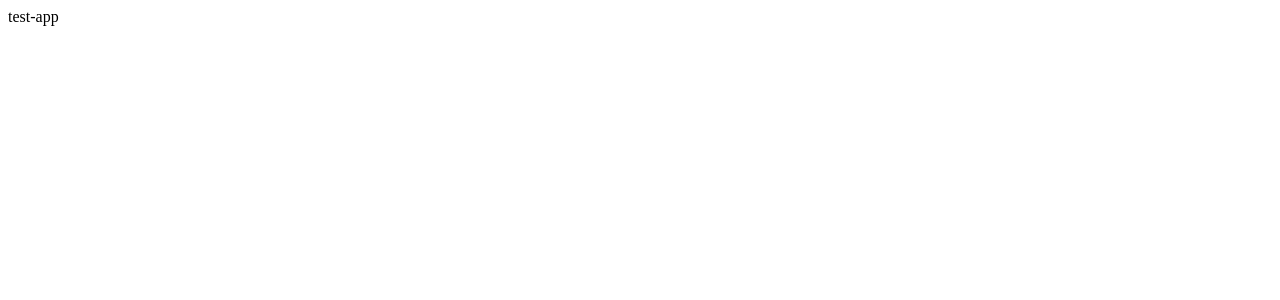
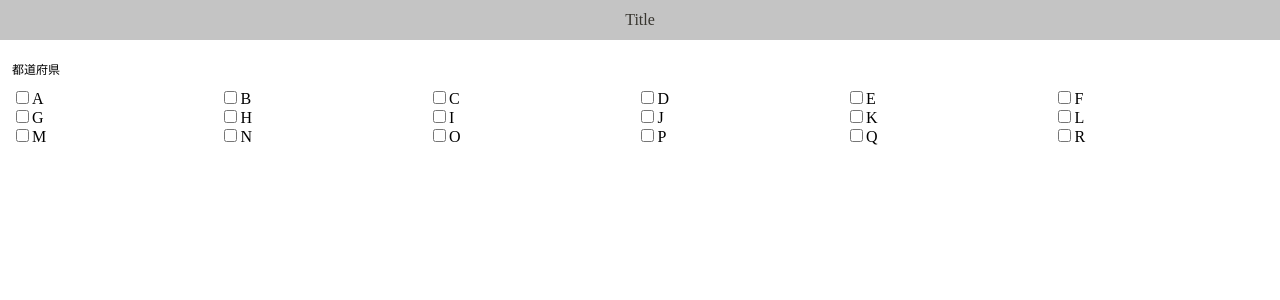
Before and after one commit to takuro-inoue1913/SelectionApp, a React (Create React App) app: page / in a window 1280 px wide. Shown: the top 300 px of the page. Built offline with nearby package versions, Linux system fonts and the light colour scheme.

Commit message:
コーディング中

```diff
--- a/src/App.tsx
+++ b/src/App.tsx
@@ -1,7 +1,20 @@
-import React from "react"
+import React, { useState } from 'react'
+import { Prefectures } from './components/Prefectures'
+import { TopTitle } from './components/TopTitle'
 
-function App() {
-  return <div className="App">test-app</div>
+export const App: React.FC = () => (
+  <main>
+    <section style={topTitleSectionStyle}>
+      <TopTitle title="Title" />
+    </section>
+    <section>
+      <Prefectures />
+    </section>
+  </main>
+)
+
+const topTitleSectionStyle: React.CSSProperties = {
+  display: 'flex',
+  justifyContent: 'center',
+  backgroundColor: '#C4C4C4',
 }
-
-export default App
--- /dev/null
+++ b/src/components/Prefectures.tsx
@@ -0,0 +1,40 @@
+import React, { useEffect, useMemo, useState } from 'react'
+import { AlphabeticalOrderRange } from '../helpers/prefectures'
+// type PrefecturesProps = {
+//   prefectures: string[]
+// }
+
+export const Prefectures: React.FC = () => {
+  const [prefectureLabels, setPrefectureLabels] = useState<string[]>([])
+  useMemo(() => {
+    setPrefectureLabels(AlphabeticalOrderRange('A', 'R'))
+  }, [])
+
+  return (
+    <div style={ContainerStyle}>
+      <p style={titleTextStyle}>都道府県</p>
+      <div>
+        {prefectureLabels.map((label) => (
+          <label htmlFor={label} style={labelStyle} className="mycheckbox">
+            <input type="checkbox" name={label} />
+            {label}
+          </label>
+        ))}
+      </div>
+    </div>
+  )
+}
+
+const ContainerStyle: React.CSSProperties = {
+  padding: '24px 12px',
+}
+
+const titleTextStyle: React.CSSProperties = {
+  fontSize: 12,
+  marginBottom: 12,
+}
+
+const labelStyle: React.CSSProperties = {
+  display: 'inline-block',
+  width: '16.6%',
+}
--- /dev/null
+++ b/src/components/TopTitle.tsx
@@ -0,0 +1,24 @@
+import React from 'react'
+
+type TopTitleProps = {
+  title: string
+}
+
+export const TopTitle: React.FC<TopTitleProps> = ({ title }) => (
+  <div style={topTitleStyle}>
+    <p style={textStyle}>{title}</p>
+  </div>
+)
+
+const topTitleStyle: React.CSSProperties = {
+  width: '100%',
+}
+
+const textStyle: React.CSSProperties = {
+  fontSize: 16,
+  fontWeight: 400,
+  color: '#37352f',
+  padding: '12px 0',
+  margin: '0 auto',
+  textAlign: 'center',
+}
--- /dev/null
+++ b/src/helpers/prefectures.ts
@@ -0,0 +1,16 @@
+
+/**
+ * 指定された範囲の英単語をアルファベット順で返します
+ * @param first
+ * @param last
+ * @returns string[]
+ */
+export function AlphabeticalOrderRange(first: string, last: string) {
+  const firstNum = first.charCodeAt(0)
+  const lastNum = last.charCodeAt(0)
+  const result = []
+  for (let i = firstNum; i <= lastNum; i += 1) {
+    result.push(String.fromCodePoint(i))
+  }
+  return result
+}
--- /dev/null
+++ b/src/index.css
@@ -0,0 +1,3 @@
+@import-normalize; /* bring in normalize.css styles */
+
+/* rest of app styles */
--- a/src/index.tsx
+++ b/src/index.tsx
@@ -1,10 +1,12 @@
-import React from "react"
-import ReactDOM from "react-dom"
-import App from "./App"
+import React from 'react'
+import ReactDOM from 'react-dom'
+import { Reset } from 'styled-reset'
+import { App } from './App'
 
 ReactDOM.render(
   <React.StrictMode>
+    <Reset />
     <App />
   </React.StrictMode>,
-  document.getElementById("root")
+  document.getElementById('root')
 )
```
Also changed, not shown: 1 other file (tests, documents, lock files or other folders).
